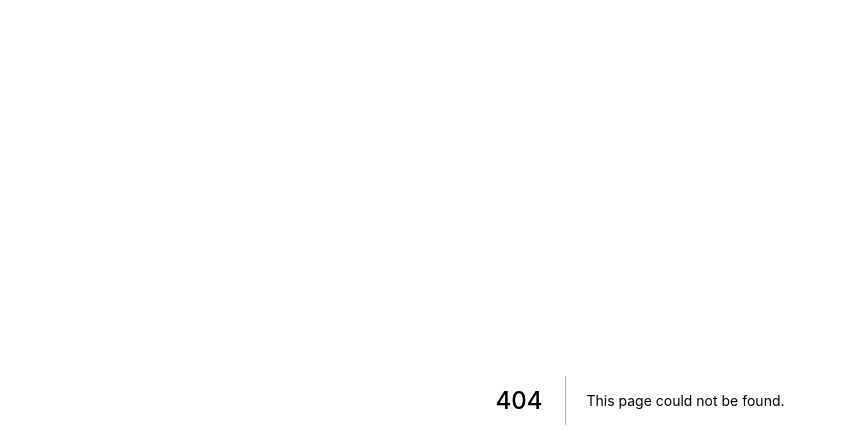
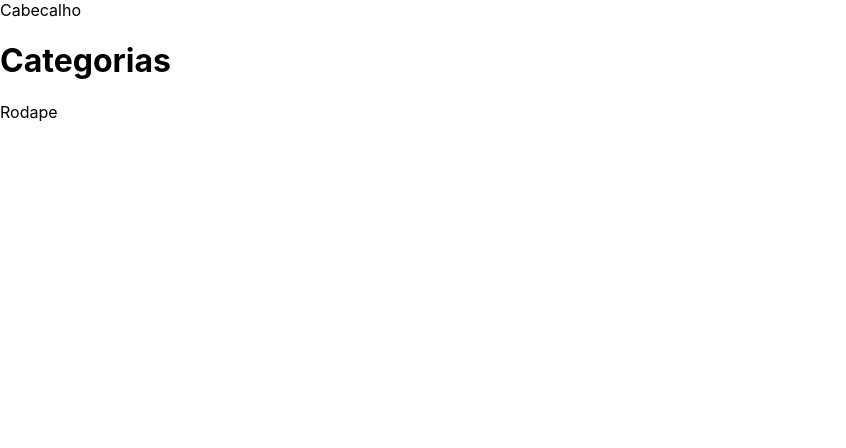
Before and after one commit to danielschmitz/vercel-nextjs-crud, a Next.js app: page /categories in a window 1280 px wide. Before the commit this address had no page. Shown: the top 448 px of the page, without its empty margins (0-846 px from the left). Built offline with nearby package versions, Linux system fonts and the light colour scheme.

Commit message:
Material UI

```diff
--- a/package.json
+++ b/package.json
@@ -8,6 +8,7 @@
     "start": "next start"
   },
   "dependencies": {
+    "@material-ui/core": "^4.11.0",
     "dotenv": "^8.2.0",
     "knex": "^0.21.12",
     "next": "10.0.0",
--- a/pages/_app.js
+++ b/pages/_app.js
@@ -1,7 +1,13 @@
 import '../styles/globals.css'
 
 function MyApp({ Component, pageProps }) {
-  return <Component {...pageProps} />
+  return (
+    <div>
+      Cabecalho
+      <Component {...pageProps} />
+      Rodape
+    </div>
+  )
 }
 
 export default MyApp
--- /dev/null
+++ b/pages/categories/index.js
@@ -0,0 +1,15 @@
+import Head from 'next/head'
+
+export default function Home() {
+  return (
+    <div>
+      <Head>
+        <title>Categorias</title>
+      </Head>
+
+      <h1>Categorias</h1>
+
+
+    </div>
+  )
+}
--- a/styles/globals.css
+++ b/styles/globals.css
@@ -1,3 +1,7 @@
+
+@import url('https://fonts.googleapis.com/css?family=Roboto:300,400,500,700');
+@import url('https://fonts.googleapis.com/icon?family=Material+Icons');
+
 html,
 body {
   padding: 0;
```
Also changed, not shown: 1 other file (tests, documents, lock files or other folders).
